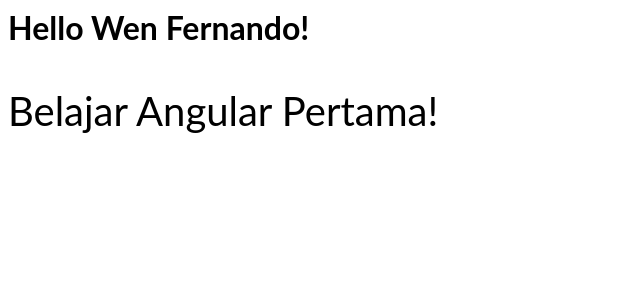
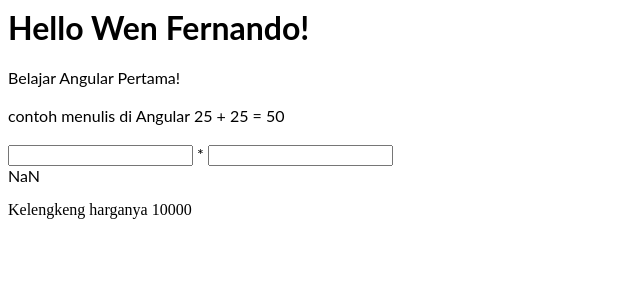
Before and after one commit to wen4752/angular-r6euct, an Angular app: page / in a window 1280 px wide. Shown: the top 300 px of the page, without its empty margins (0-640 px from the left). Built offline with nearby package versions, Linux system fonts and the light colour scheme.

Commit message:
3 files modified

```diff
--- a/src/app/app.component.css
+++ b/src/app/app.component.css
@@ -1,4 +1,4 @@
 p {
   font-family: Lato;
-  font-size: 40px;
+  font-size: 16px;
 }
--- a/src/app/app.component.html
+++ b/src/app/app.component.html
@@ -1,4 +1,18 @@
 <hello name="{{ name }}"></hello>
 <p>
   Belajar Angular Pertama!
+
+  <br><br>
+  {{"contoh menulis di Angular"}}
+  25 + 25 = {{25+25}}
+  <br><br>
+
+  <input [(ngModel)] = "a" type="number"> *
+  <input [(ngModel)]="b" type="number">
+  <br>
+  {{a*b}}
 </p>
+
+<div>
+  {{item.nama}} harganya {{item.harga}}
+</div>
--- a/src/app/app.component.ts
+++ b/src/app/app.component.ts
@@ -7,4 +7,8 @@
 })
 export class AppComponent  {
   name = 'Wen Fernando';
+  item = {
+    nama:'Kelengkeng',
+    harga: 10000
+  };
 }
```
